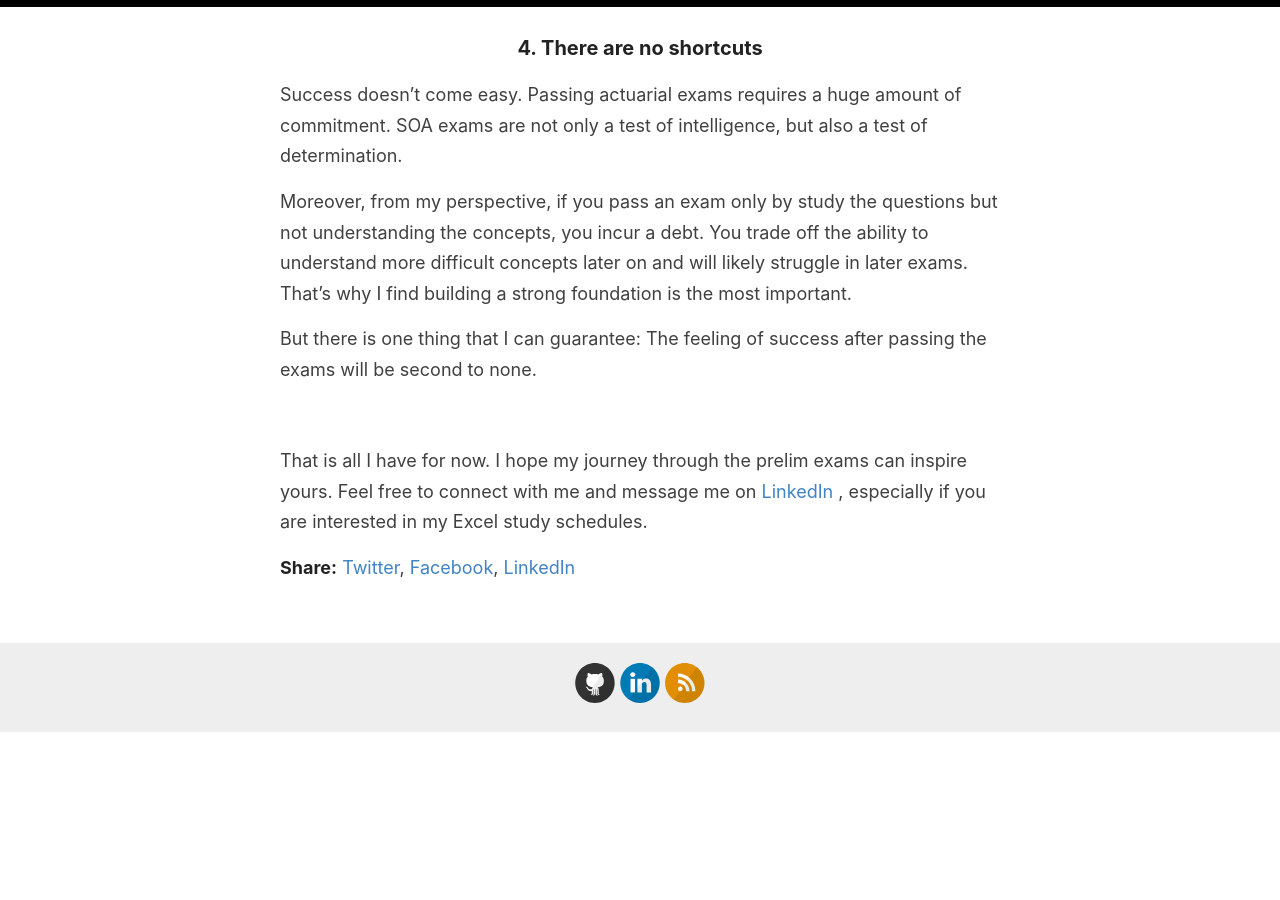
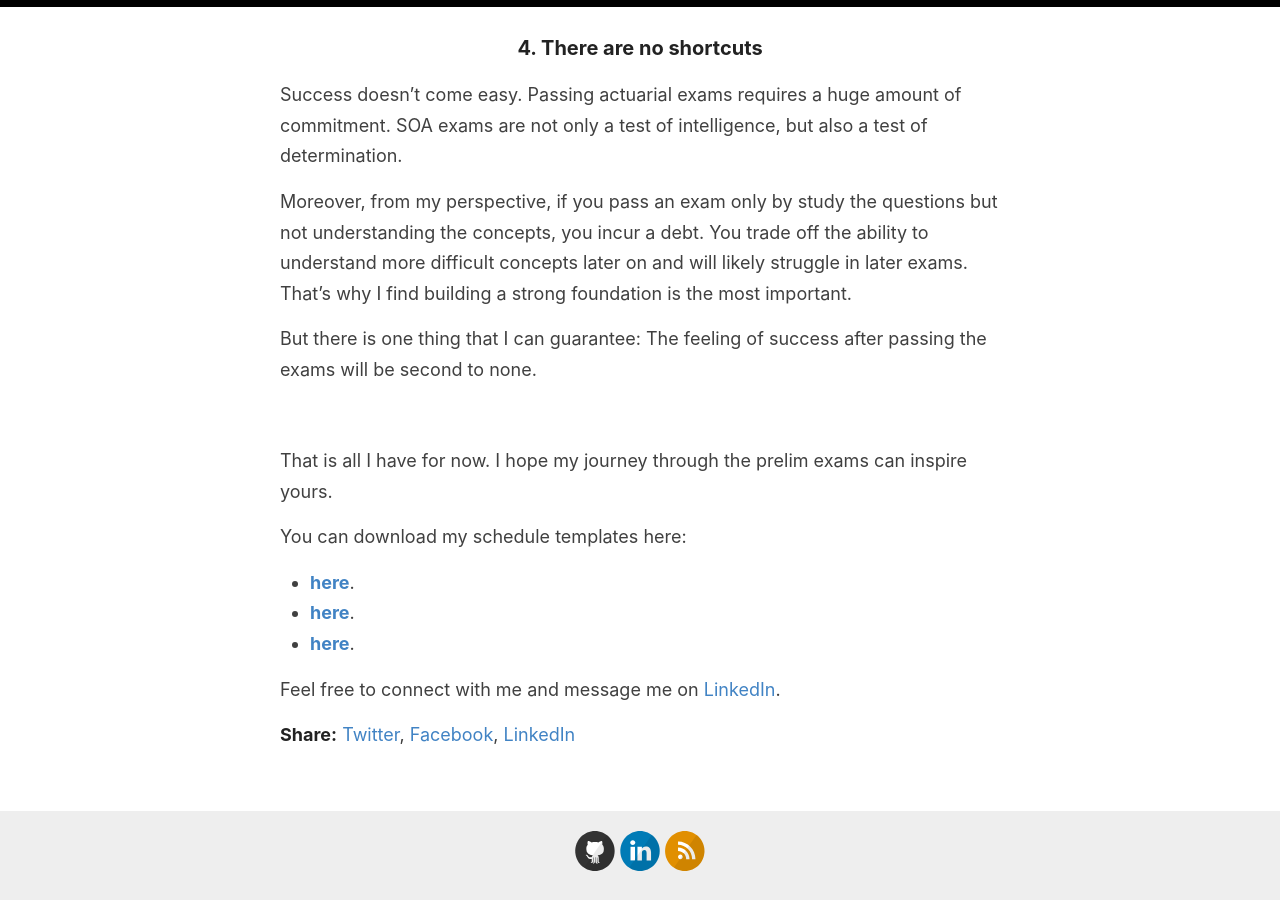
Before and after one commit to actuarialcat/actuarialcat.github.io, a Jekyll site: the page built from _posts/2020-12-24-How-to-pass-7-SOA.md, in a window 1280 px wide and 900 px high, scrolled down 3368 px. Built offline with Jekyll 4.4.1, drawn with Linux system fonts in a browser that asks for light colours; before the commit the page ends 4101 px from its top, so only the background shows below that.

Commit message:
Update links

```diff
--- a/_posts/2020-12-24-How-to-pass-7-SOA.md
+++ b/_posts/2020-12-24-How-to-pass-7-SOA.md
@@ -118,6 +118,12 @@
 
 That is all I have for now.
 I hope my journey through the prelim exams can inspire yours.
+
+You can download my schedule templates here:
+
+- <a href="/files/2020-12-24-How-to-pass-7-SOA/Timetable Template.xlsx" target="_blank" onclick="tag_share_event('view_external_file', 'How-to-pass-7-SOA template');"><b>here</b></a>.
+- <a href="/files/2020-12-24-How-to-pass-7-SOA/STAM Timetable (Example).xlsx" target="_blank" onclick="tag_share_event('view_external_file', 'How-to-pass-7-SOA template');"><b>here</b></a>.
+- <a href="/files/2020-12-24-How-to-pass-7-SOA/LTAM Timetable (Example).xlsx" target="_blank" onclick="tag_share_event('view_external_file', 'How-to-pass-7-SOA template');"><b>here</b></a>.
+
 Feel free to connect with me and message me on
-<a href="https://www.linkedin.com/in/jackson-leung-805828174/" target="_blank" onclick="tag_share_event('linkedin_portfolio', '{{ page.title }}');">LinkedIn</a>
-, especially if you are interested in my Excel study schedules.
+<a href="https://www.linkedin.com/in/jackson-leung-805828174/" target="_blank" onclick="tag_share_event('linkedin_portfolio', '{{ page.title }}');">LinkedIn</a>.
```
Also changed, not shown: 3 other files.
